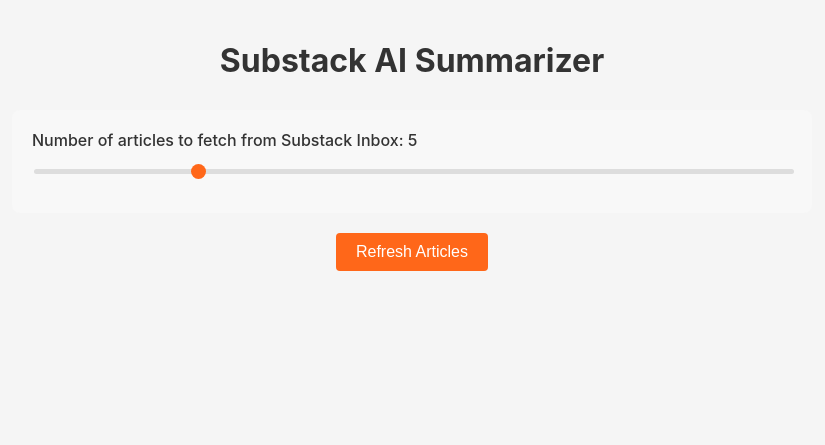
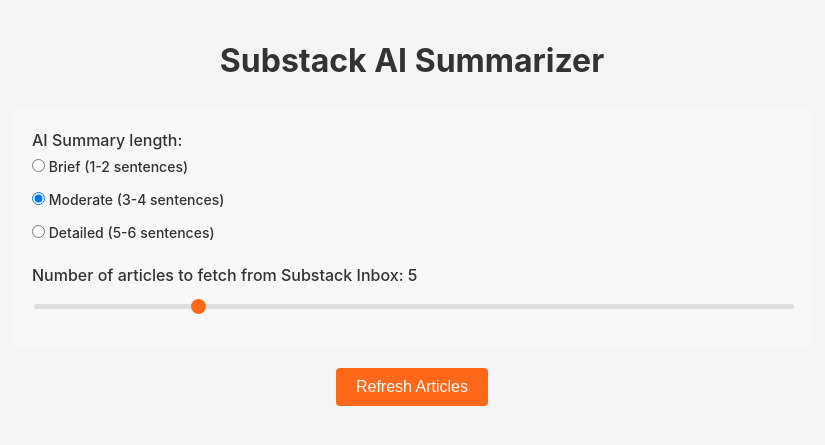
Before and after one commit to juvodu/substack-summarizer, a Flask app: page / in a window 1280 px wide. Shown: the top 445 px of the page, without its empty margins (228-1053 px from the left). Run offline with Flask 3, Linux system fonts and the light colour scheme.

Commit message:
enable user to configure summary length

```diff
--- a/app.py
+++ b/app.py
@@ -114,16 +114,25 @@ async def login_if_needed(page):
         print(f"Error in login_if_needed: {str(e)}")
         raise e
 
-def generate_summary(content):
+def generate_summary(content, length=2):
     """Generate a summary using OpenAI's API"""
     try:
+        # Define summary length parameters
+        length_settings = {
+            1: {"sentences": "1-2", "tokens": 100},
+            2: {"sentences": "3-4", "tokens": 150},
+            3: {"sentences": "5-6", "tokens": 200}
+        }
+
+        setting = length_settings.get(int(length), length_settings[2])
+
         response = client.chat.completions.create(
             model="gpt-3.5-turbo",
             messages=[
                 {"role": "system", "content": "You are a helpful assistant that creates concise summaries of articles."},
-                {"role": "user", "content": f"Please provide a 2-3 sentence summary of this article:\n\n{content}"}
+                {"role": "user", "content": f"Please provide a {setting['sentences']} sentence summary of this article:\n\n{content}"}
             ],
-            max_tokens=150
+            max_tokens=setting['tokens']
         )
         return response.choices[0].message.content
     except Exception as e:
@@ -145,8 +154,8 @@ async def refresh():
         async with async_playwright() as p:
             print("Launching browser...")
             browser = await p.chromium.launch(
-                headless=False,  # Set to False to see what's happening
-                slow_mo=50  # Slow down operations to see what's happening
+                headless=False,
+                slow_mo=50
             )
             context = await browser.new_context()
             page = await context.new_page()
@@ -157,17 +166,17 @@ async def refresh():
 
                 print("Navigating to inbox...")
                 await page.goto('https://substack.com/inbox')
-                await asyncio.sleep(2)  # Give the page a moment to load
+                await asyncio.sleep(2)
 
                 print("Looking for article links...")
                 # Try different selectors in order of specificity
                 selectors_to_try = [
-                    'a[href*="/p/"]',  # Standard article links
-                    '.post-preview a',  # Post preview links
-                    'article a',        # Any link within article tags
-                    '.post-title a',    # Post title links
-                    '.post a',          # Any link within post class
-                    'a[href*="substack.com"]'  # Any Substack link
+                    'a[href*="/p/"]',
+                    '.post-preview a',
+                    'article a',
+                    '.post-title a',
+                    '.post a',
+                    'a[href*="substack.com"]'
                 ]
 
                 # First collect all article information before processing
@@ -178,7 +187,7 @@ async def refresh():
                     print(f"Found {len(links)} links with {selector}")
                     if links:
                         # Collect all article info first
-                        for link in links[:article_limit]:  # Only process up to the limit
+                        for link in links[:article_limit]:
                             try:
                                 url = await link.get_attribute('href')
 
@@ -248,7 +257,7 @@ async def refresh():
                                 continue
 
                         if article_infos:
-                            break  # Use the first successful selector that found articles
+                            break
 
                 print(f"Found {len(article_infos)} articles")
 
@@ -257,7 +266,7 @@ async def refresh():
                     print("No articles found, taking screenshot...")
                     await page.screenshot(path='debug_screenshot.png')
                     print("Screenshot saved as debug_screenshot.png")
-                    await asyncio.sleep(60)  # Keep browser open for debugging
+                    await asyncio.sleep(60)
 
                 return jsonify({
                     'articles': article_infos
@@ -269,7 +278,7 @@ async def refresh():
                 print("Error screenshot saved as error_screenshot.png")
                 raise e
             finally:
-                await asyncio.sleep(2)  # Give time to see what happened
+                await asyncio.sleep(2)
                 await browser.close()
 
     except Exception as e:
@@ -283,6 +292,7 @@ async def summarize():
     try:
         data = request.json
         article = data['article']
+        length = int(data.get('length', 2))
 
         async with async_playwright() as p:
             browser = await p.chromium.launch(headless=True)
@@ -292,7 +302,7 @@ async def summarize():
             try:
                 content = await get_article_content(page, article['url'])
                 if not content.startswith("Error"):
-                    summary = generate_summary(content)
+                    summary = generate_summary(content, length)
                     if summary:
                         return jsonify({'summary': summary})
                     else:
--- a/static/css/styles.css
+++ b/static/css/styles.css
@@ -264,6 +264,28 @@ input[type="range"]::-webkit-slider-thumb:hover {
     background: #e65c17;
 }
 
+.radio-group {
+    display: flex;
+    flex-direction: column;
+    gap: 8px;
+    margin-top: 8px;
+    margin-bottom: 16px;
+}
+
+.radio-label {
+    display: flex;
+    align-items: center;
+    gap: 8px;
+    cursor: pointer;
+    font-size: 14px;
+    color: #333;
+}
+
+.radio-label input[type="radio"] {
+    margin: 0;
+    cursor: pointer;
+}
+
 @keyframes spin {
     0% { transform: rotate(0deg); }
     100% { transform: rotate(360deg); }
--- a/templates/index.html
+++ b/templates/index.html
@@ -9,6 +9,23 @@
 <body>
     <h1>Substack AI Summarizer</h1>
     <div class="settings-container">
+        <div class="setting">
+            <label>AI Summary length:</label>
+            <div class="radio-group">
+                <label class="radio-label">
+                    <input type="radio" name="summary-length" value="1">
+                    Brief (1-2 sentences)
+                </label>
+                <label class="radio-label">
+                    <input type="radio" name="summary-length" value="2" checked>
+                    Moderate (3-4 sentences)
+                </label>
+                <label class="radio-label">
+                    <input type="radio" name="summary-length" value="3">
+                    Detailed (5-6 sentences)
+                </label>
+            </div>
+        </div>
         <div class="setting">
             <label for="article-limit">Number of articles to fetch from Substack Inbox: <span id="article-limit-value">5</span></label>
             <input type="range" id="article-limit" min="1" max="20" step="1" value="5">
@@ -26,7 +43,7 @@
     </div>
 
     <div id="loading" class="loading">Loading articles...</div>
-    <div id="articles"></div>
+    <div id="articles-container"></div>
 
     <script>
         // Cache management
@@ -128,7 +145,7 @@
                 const articles = Object.values(cachedArticles);
                 articles.slice(0, articleLimit).forEach((article, index) => {
                     const articleHtml = createArticleCard(article, index);
-                    $('#articles').append(articleHtml);
+                    $('#articles-container').append(articleHtml);
                 });
             }
         }
@@ -136,9 +153,12 @@
         // Settings management
         const SETTINGS_KEY = 'substack_settings';
 
+        let currentSummaryLength = '2'; // Default to moderate
+
         function saveSettings() {
             const settings = {
-                articleLimit: parseInt($('#article-limit').val())
+                articleLimit: parseInt($('#article-limit').val()),
+                summaryLength: parseInt($('input[name="summary-length"]:checked').val())
             };
             localStorage.setItem(SETTINGS_KEY, JSON.stringify(settings));
         }
@@ -149,6 +169,10 @@
                 $('#article-limit').val(settings.articleLimit);
                 $('#article-limit-value').text(settings.articleLimit);
             }
+            if (settings.summaryLength) {
+                $(`input[name="summary-length"][value="${settings.summaryLength}"]`).prop('checked', true);
+                currentSummaryLength = settings.summaryLength;
+            }
         }
 
         // Update article limit display when slider moves
@@ -157,6 +181,11 @@
             $('#article-limit-value').text(newLimit);
             saveSettings();
             // No longer updating the article list here - will update on refresh only
+        });
+
+        // Update settings when radio buttons change
+        $('input[name="summary-length"]').on('change', function() {
+            saveSettings();
         });
 
         // Utility function to delay execution
@@ -183,7 +212,10 @@
                         url: '/summarize',
                         method: 'POST',
                         contentType: 'application/json',
-                        data: JSON.stringify({ article })
+                        data: JSON.stringify({
+                            article,
+                            length: parseInt($('input[name="summary-length"]:checked').val())
+                        })
                     });
                 });
 
@@ -232,64 +264,55 @@
                 $('#progress-container').show();
                 $('#refresh-button').prop('disabled', true);
 
+                // Check if summary length changed
+                const newSummaryLength = $('input[name="summary-length"]:checked').val();
+                const summaryLengthChanged = newSummaryLength !== currentSummaryLength;
+                if (summaryLengthChanged) {
+                    // Clear summary cache only if length changed
+                    saveToCache(CACHE_KEY_SUMMARIES, {});
+                    currentSummaryLength = newSummaryLength;
+                }
+
                 // Get article metadata with limit
                 const articleLimit = parseInt($('#article-limit').val());
                 const response = await $.get('/refresh', { limit: articleLimit });
-                const newArticles = response.articles;
 
-                // Hide progress bar
-                $('#progress-container').hide();
-                $('#refresh-button').prop('disabled', false);
+                if (response.articles && response.articles.length > 0) {
+                    // Update article cache
+                    const cachedArticles = getCachedArticles();
+                    response.articles.forEach(article => {
+                        cachedArticles[article.url] = article;
+                    });
+                    saveToCache(CACHE_KEY_ARTICLES, cachedArticles);
 
-                if (newArticles.length === 0) {
-                    // Don't clear existing articles, just show a notification
+                    // Clear the articles container
+                    $('#articles-container').empty();
+
+                    // Display articles and generate summaries
+                    response.articles.forEach((article, index) => {
+                        const articleElement = $(createArticleCard(article, index));
+                        $('#articles-container').append(articleElement);
+
+                        // Always generate summary if length changed, otherwise use cache
+                        if (summaryLengthChanged || !getCachedSummaries()[article.url]) {
+                            generateSummary(article, articleElement);
+                        }
+                    });
+                } else {
+                    // Show "no articles" message
                     const notification = $('<div class="error-message" style="margin: 20px auto;">No new articles found.</div>');
                     notification.insertAfter('#refresh-button-container');
                     setTimeout(() => notification.fadeOut('slow', function() { $(this).remove(); }), 3000);
-                    return;
-                }
-
-                // Update cache with new articles
-                const existingArticles = getCachedArticles();
-                const updatedArticles = { ...existingArticles };
-                const cachedSummaries = getCachedSummaries();
-
-                // Find truly new articles (not in cache)
-                const genuinelyNewArticles = newArticles.filter(article => !existingArticles[article.url]);
-
-                // Add new articles to cache
-                genuinelyNewArticles.forEach(article => {
-                    updatedArticles[article.url] = article;
-                });
-
-                // Save updated articles to cache
-                saveToCache(CACHE_KEY_ARTICLES, updatedArticles);
-
-                // Clear and display articles up to the limit
-                $('#articles').empty();
-                const allArticles = Object.values(updatedArticles);
-                allArticles.slice(0, articleLimit).forEach((article, index) => {
-                    const articleHtml = createArticleCard(article, index);
-                    $('#articles').append(articleHtml);
-                });
-
-                // Generate summaries only for new articles that are currently displayed
-                const displayedUrls = new Set(allArticles.slice(0, articleLimit).map(a => a.url));
-                for (const article of genuinelyNewArticles) {
-                    if (displayedUrls.has(article.url)) {
-                        const articleElement = $(`div[data-url="${article.url}"]`);
-                        await generateSummary(article, articleElement);
-                        await delay(1000); // Wait 1 second between summary requests
-                    }
                 }
             } catch (error) {
                 console.error('Error refreshing articles:', error);
-                // Hide progress bar and show error notification
+                const errorMessage = $('<div class="error-message" style="margin: 20px auto;">Error refreshing articles. Please try again.</div>');
+                errorMessage.insertAfter('#refresh-button-container');
+                setTimeout(() => errorMessage.fadeOut('slow', function() { $(this).remove(); }), 3000);
+            } finally {
+                // Always hide progress and re-enable button
                 $('#progress-container').hide();
                 $('#refresh-button').prop('disabled', false);
-                const errorNotification = $('<div class="error-message" style="margin: 20px auto;">Failed to load articles. Please try again.</div>');
-                errorNotification.insertAfter('#refresh-button-container');
-                setTimeout(() => errorNotification.fadeOut('slow', function() { $(this).remove(); }), 3000);
             }
         }
 
```
